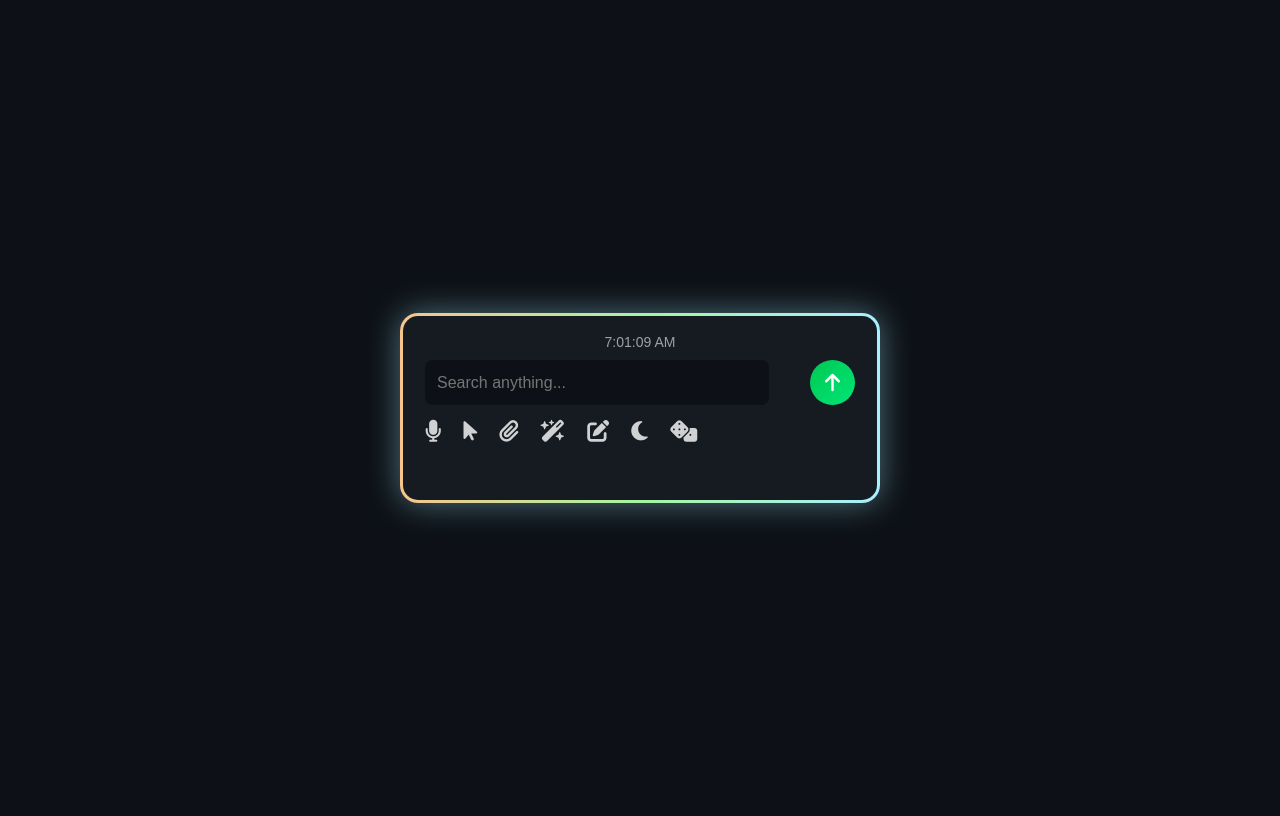
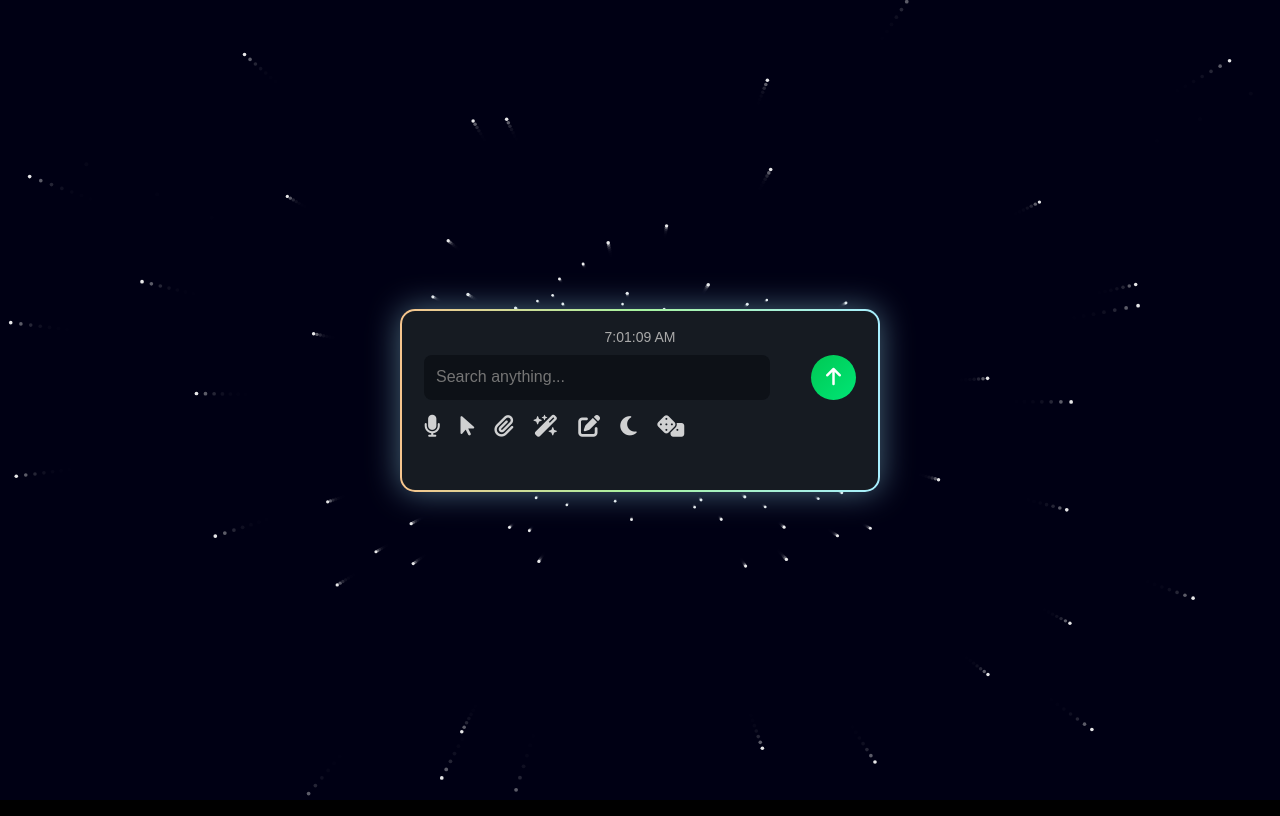
Before and after one commit to rudra3007-pro/Frontend, a plain HTML site: page index.html in a window 1280 px wide. Drawn offline with Linux system fonts and the light colour scheme.

Commit message:
Refactor index.html with new layout and effects
Refactored the HTML structure and styles for improved layout and visual effects. Added a starfield background and enhanced search functionality.

```diff
--- a/index.html
+++ b/index.html
@@ -6,42 +6,44 @@
 <title>Smart Search Box ✨</title>
 <link rel="stylesheet" href="https://cdnjs.cloudflare.com/ajax/libs/font-awesome/6.5.0/css/all.min.css">
 <style>
-  * {
-    box-sizing: border-box;
-  }
-
+  * { box-sizing: border-box; margin: 0; padding: 0; }
   body {
-    background-color: #0d1117;
-    color: white;
     font-family: "Poppins", sans-serif;
+    height: 100vh;
+    overflow: hidden;
     display: flex;
     justify-content: center;
     align-items: center;
-    height: 100vh;
-    overflow: hidden;
-    transition: background 0.5s, color 0.5s;
-    animation: fadeIn 1s ease-in;
+    background: black;
+    position: relative;
+    color: white;
   }
 
-  @keyframes fadeIn {
-    from {opacity: 0;}
-    to {opacity: 1;}
+  /* === Full Screen Star Background === */
+  canvas#space-bg {
+    position: fixed;
+    top: 0; left: 0;
+    width: 100%; height: 100%;
+    background: radial-gradient(circle at 50% 50%, #000010, #000);
+    z-index: 0;
   }
 
+  /* === Search Box === */
   .search-container {
     display: flex;
     flex-direction: column;
     align-items: stretch;
     justify-content: center;
-    border: 3px solid transparent;
-    border-radius: 18px;
+    border: 2px solid transparent;
+    border-radius: 15px;
     background-image: linear-gradient(90deg, #161b22, #161b22),
                       linear-gradient(90deg, #F7C58E, #A6F4A0, #A8EFFF);
     background-origin: border-box;
     background-clip: padding-box, border-box;
     padding: 18px 22px;
     width: 480px;
-    box-shadow: 0 0 15px rgba(255,255,255,0.1);
+    z-index: 2;
+    box-shadow: 0 0 30px rgba(168,239,255,0.4);
     animation: glowBreath 3s ease-in-out infinite;
   }
 
@@ -53,7 +55,7 @@
   .clock {
     text-align: center;
     font-size: 14px;
-    color: #a0a0a0;
+    color: #aaa;
     margin-bottom: 10px;
   }
 
@@ -104,9 +106,9 @@
 
   .icons {
     display: flex;
-    /* justify-content: space-between; */
     margin-top: 15px;
-    gap: 22px ;
+    gap: 20px;
+    justify-content: left;
   }
 
   .icons i {
@@ -114,37 +116,12 @@
     cursor: pointer;
     opacity: 0.8;
     transition: 0.25s;
-    position: relative;
   }
 
   .icons i:hover {
     opacity: 1;
     transform: scale(1.2);
     text-shadow: 0 0 10px #A8EFFF, 0 0 20px #A8EFFF;
-  }
-
-  /* Ripple Effect */
-  .ripple {
-    position: absolute;
-    border-radius: 50%;
-    transform: scale(0);
-    animation: ripple 0.6s linear;
-    background-color: rgba(255, 255, 255, 0.5);
-    pointer-events: none;
-  }
-
-  @keyframes ripple {
-    to {
-      transform: scale(4);
-      opacity: 0;
-    }
-  }
-
-  .message {
-    margin-top: 15px;
-    color: #cc6464;
-    font-weight: 500;
-    min-height: 25px;
   }
 
   .suggestions {
@@ -167,41 +144,51 @@
     background: #1f2937;
   }
 
+  .message {
+    margin-top: 10px;
+    min-height: 25px;
+    color: #cc6464;
+    text-align: left;
+  }
+
+  /* Ripple Effect */
+  .ripple {
+    position: absolute;
+    border-radius: 50%;
+    transform: scale(0);
+    animation: ripple 0.6s linear;
+    background-color: rgba(255, 255, 255, 0.5);
+    pointer-events: none;
+  }
+  @keyframes ripple {
+    to {
+      transform: scale(4);
+      opacity: 0;
+    }
+  }
+
   /* Light Mode */
   .light-mode {
     background-color: #e6f1f8;
     color: #000;
   }
-
-  .light-mode input {
-    background: #ffffffa1;
-    color: #000;
-  }
-
   .light-mode .search-container {
     background-image: linear-gradient(90deg, #ffffff, #ffffff),
                       linear-gradient(90deg, #F7C58E, #A6F4A0, #A8EFFF);
-    backdrop-filter: blur(10px);
   }
-
-  .light-mode .icons i:hover {
-    text-shadow: 0 0 10px #00bfff;
-  }
-
 </style>
 </head>
 <body>
 
+<canvas id="space-bg"></canvas>
+
 <div class="search-container">
   <div class="clock" id="clock"></div>
-
   <div class="input-area">
     <input id="userInput" type="text" placeholder="What do you wanna do today?">
     <button class="send-btn" id="sendBtn"><i class="fa-solid fa-arrow-up"></i></button>
   </div>
-
   <div class="suggestions" id="suggestions"></div>
-
   <div class="icons">
     <i class="fa-solid fa-microphone" id="micBtn"></i>
     <i class="fa-solid fa-mouse-pointer" id="clickBtn"></i>
@@ -211,12 +198,52 @@
     <i class="fa-solid fa-moon" id="modeBtn"></i>
     <i class="fa-solid fa-dice" id="luckyBtn"></i>
   </div>
-
   <div class="message" id="messageArea"></div>
   <input type="file" id="fileInput" style="display:none;">
 </div>
 
 <script>
+/* === Starfield Background === */
+const canvas = document.getElementById("space-bg");
+const ctx = canvas.getContext("2d");
+let stars = [];
+let w, h;
+
+function initStars() {
+  w = canvas.width = window.innerWidth;
+  h = canvas.height = window.innerHeight;
+  stars = [];
+  for (let i = 0; i < 400; i++) {
+    stars.push({ x: Math.random() * w - w/2, y: Math.random() * h - h/2, z: Math.random() * w });
+  }
+}
+
+function drawStars() {
+  ctx.fillStyle = "rgba(0, 0, 20, 0.6)";
+  ctx.fillRect(0, 0, w, h);
+
+  stars.forEach(star => {
+    star.z -= 2;
+    if (star.z <= 0) star.z = w;
+    const k = 128 / star.z;
+    const px = star.x * k + w / 2;
+    const py = star.y * k + h / 2;
+    if (px >= 0 && px <= w && py >= 0 && py <= h) {
+      const size = (1 - star.z / w) * 2;
+      ctx.beginPath();
+      ctx.fillStyle = "rgba(255,255,255,0.9)";
+      ctx.arc(px, py, size, 0, Math.PI * 2);
+      ctx.fill();
+    }
+  });
+  requestAnimationFrame(drawStars);
+}
+
+window.addEventListener("resize", initStars);
+initStars();
+drawStars();
+
+/* === Smart Search JS === */
 const input = document.getElementById("userInput");
 const sendBtn = document.getElementById("sendBtn");
 const messageArea = document.getElementById("messageArea");
@@ -225,9 +252,7 @@
 const clock = document.getElementById("clock");
 
 // ⏰ Live Clock
-  setInterval(() => {
-    clock.textContent = new Date().toLocaleTimeString();
-  }, 1000);
+setInterval(() => { clock.textContent = new Date().toLocaleTimeString(); }, 1000);
 
 // 🔍 Google Search
 function searchGoogle(query) {
@@ -242,14 +267,8 @@
   }
 }
 
-  sendBtn.addEventListener("click", e => {
-    rippleEffect(e);
-    searchGoogle(input.value.trim());
-  });
-
-  input.addEventListener("keypress", e => {
-    if (e.key === "Enter") searchGoogle(input.value.trim());
-  });
+sendBtn.addEventListener("click", e => { rippleEffect(e); searchGoogle(input.value.trim()); });
+input.addEventListener("keypress", e => { if (e.key === "Enter") searchGoogle(input.value.trim()); });
 
 // 🎤 Voice Input
 document.getElementById("micBtn").addEventListener("click", e => {
@@ -265,37 +284,22 @@
       messageArea.textContent = "🎤 You said: " + voiceText;
       searchGoogle(voiceText);
     };
-    } else {
-      alert("Your browser does not support voice recognition.");
-    }
+  } else alert("Your browser does not support voice recognition.");
 });
 
 // 🖱 Pointer Focus
 document.getElementById("clickBtn").addEventListener("click", e => {
-    rippleEffect(e);
-    input.focus();
-    messageArea.textContent = "🖱 Input activated!";
+  rippleEffect(e); input.focus(); messageArea.textContent = "🖱 Input activated!";
 });
 
 // 📎 File Attach
-  document.getElementById("attachBtn").addEventListener("click", e => {
-    rippleEffect(e);
-    fileInput.click();
-  });
+document.getElementById("attachBtn").addEventListener("click", e => { rippleEffect(e); fileInput.click(); });
 fileInput.addEventListener("change", () => {
-    if (fileInput.files.length > 0) {
-      messageArea.textContent = "📎 File attached: " + fileInput.files[0].name;
-    }
+  if (fileInput.files.length > 0) messageArea.textContent = "📎 File attached: " + fileInput.files[0].name;
 });
 
 // ✨ Magic Quotes
-  const aiMessages = [
-    "🚀 Keep pushing boundaries!",
-    "💡 Every click brings you closer to success!",
-    "🌟 Believe in your potential!",
-    "🔥 You are unstoppable!",
-    "🌈 Make today extraordinary!"
-  ];
+const aiMessages = ["🚀 Keep pushing boundaries!","💡 Every click brings you closer to success!","🌟 Believe in your potential!","🔥 You are unstoppable!","🌈 Make today extraordinary!"];
 document.getElementById("aiBtn").addEventListener("click", e => {
   rippleEffect(e);
   const randomMsg = aiMessages[Math.floor(Math.random() * aiMessages.length)];
@@ -306,10 +310,7 @@
 document.getElementById("editBtn").addEventListener("click", e => {
   rippleEffect(e);
   const newPlaceholder = prompt("Enter new placeholder text:", input.placeholder);
-    if (newPlaceholder) {
-      input.placeholder = newPlaceholder;
-      messageArea.textContent = "📝 Placeholder updated!";
-    }
+  if (newPlaceholder) { input.placeholder = newPlaceholder; messageArea.textContent = "📝 Placeholder updated!"; }
 });
 
 // 🌗 Dark/Light Mode
@@ -325,20 +326,16 @@
   if (query) {
     window.open("https://www.google.com/search?btnI=I&q=" + encodeURIComponent(query), "_blank");
     messageArea.textContent = "🍀 Feeling lucky with: " + query;
-    } else {
-      messageArea.textContent = "⚠ Enter something first!";
-    }
+  } else messageArea.textContent = "⚠ Enter something first!";
 });
 
 // 💬 Typing Effect for Placeholder
 const placeholders = ["Search anything...", "Ask AI something...", "Find inspiration...", "Plan your day..."];
 let i = 0;
-  setInterval(() => {
-    input.placeholder = placeholders[i++ % placeholders.length];
-  }, 3000);
+setInterval(() => { input.placeholder = placeholders[i++ % placeholders.length]; }, 3000);
 
 // 🔠 Suggestions
-  const suggestionWords = ["weather", "news", "AI tools", "coding tips", "space research", "Jupiter", "ISRO latest mission"];
+const suggestionWords = ["weather","news","AI tools","coding tips","space research","Jupiter","ISRO latest mission"];
 input.addEventListener("input", () => {
   const val = input.value.toLowerCase();
   suggestions.innerHTML = "";
@@ -347,19 +344,14 @@
   filtered.forEach(f => {
     const div = document.createElement("div");
     div.textContent = f;
-      div.onclick = () => {
-        input.value = f;
-        searchGoogle(f);
-      };
+    div.onclick = () => { input.value = f; searchGoogle(f); };
     suggestions.appendChild(div);
   });
   suggestions.style.display = filtered.length ? "flex" : "none";
 });
 
 // ⌨ Shortcut Ctrl + /
-  document.addEventListener("keydown", e => {
-    if (e.ctrlKey && e.key === "/") input.focus();
-  });
+document.addEventListener("keydown", e => { if (e.ctrlKey && e.key === "/") input.focus(); });
 
 // 🌊 Ripple Effect
 function rippleEffect(e) {
```
Lines whose indentation alone changed are shown as unchanged.
